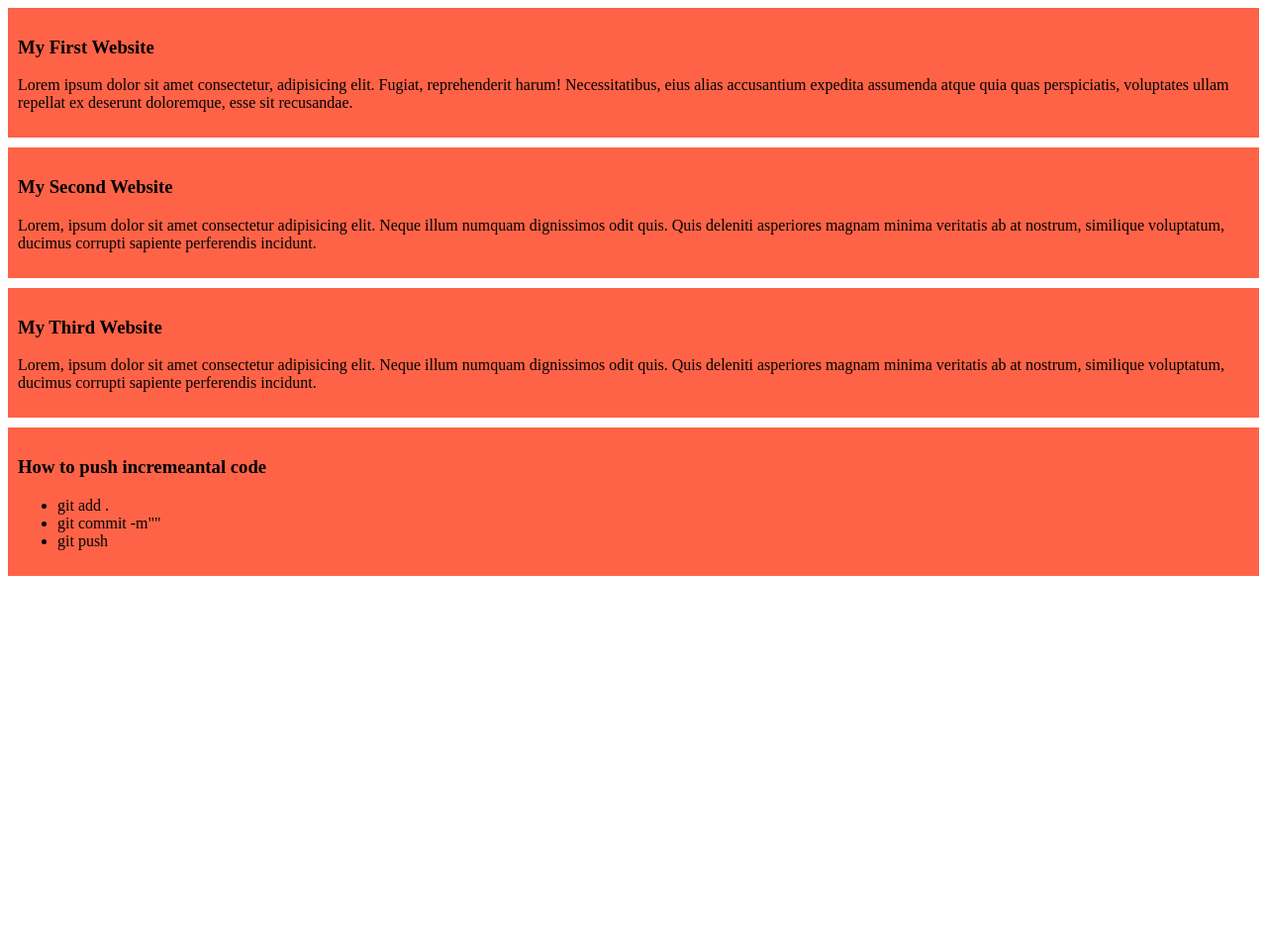
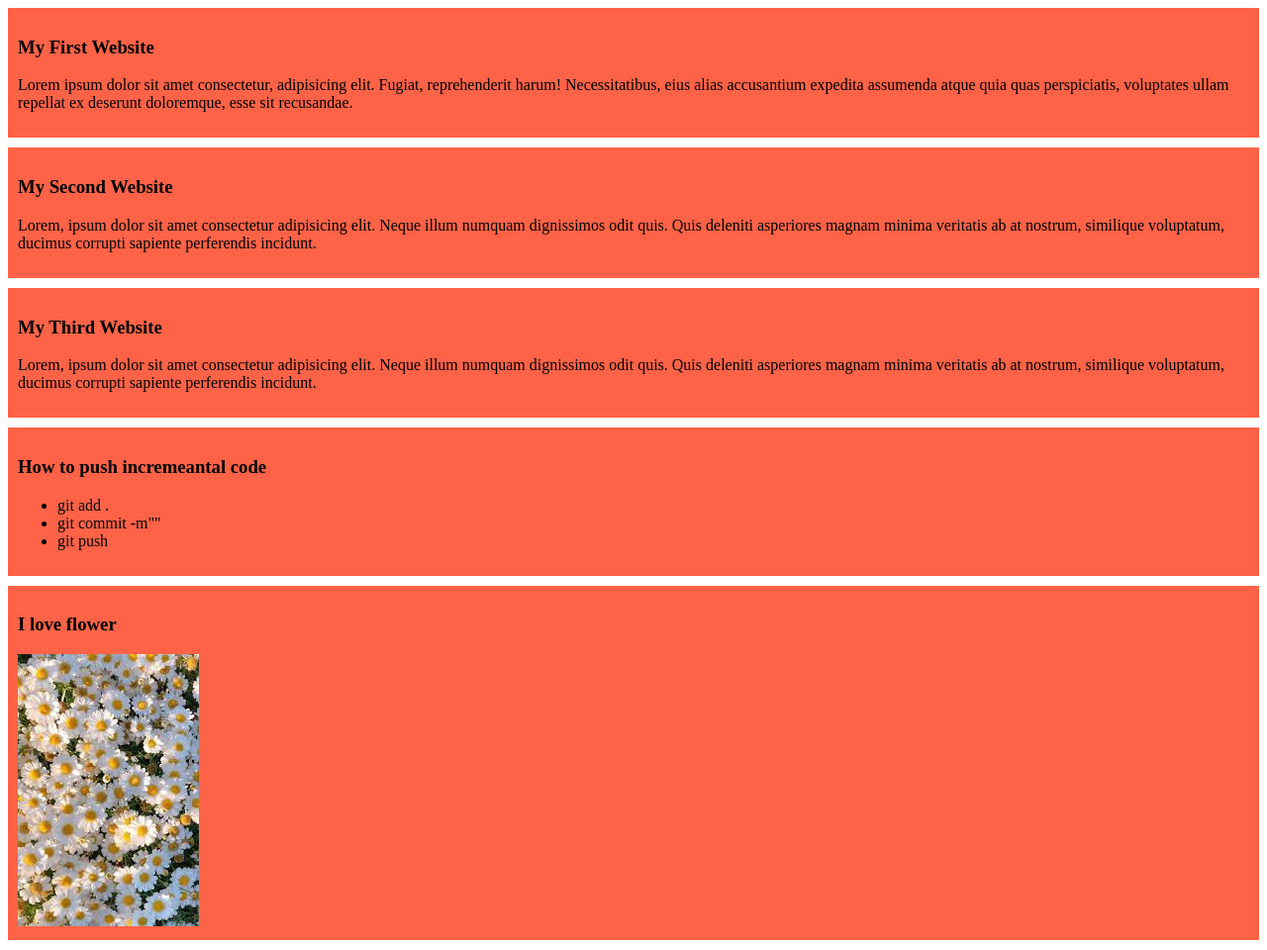
Before and after one commit to sabeen20/my-simple-website, a plain HTML site: page index.html in a window 1280 px wide. Shown: the whole page at 99% size. Before the commit the page ends 800 px from the top, so only its background shows below. Drawn offline with Linux system fonts and the light colour scheme.

Commit message:
added flower

```diff
--- a/index.html
+++ b/index.html
@@ -40,5 +40,9 @@
 <li>git push</li>
             </ul>
         </div>
+        <div>
+            <h3>I love flower</h3>
+            <img src="Images/pics/download.jpg flower.jpg"
+        </div>
 </body>
 </html>
```
Also changed, not shown: Images/pics/download.jpg flower.jpg (added).
